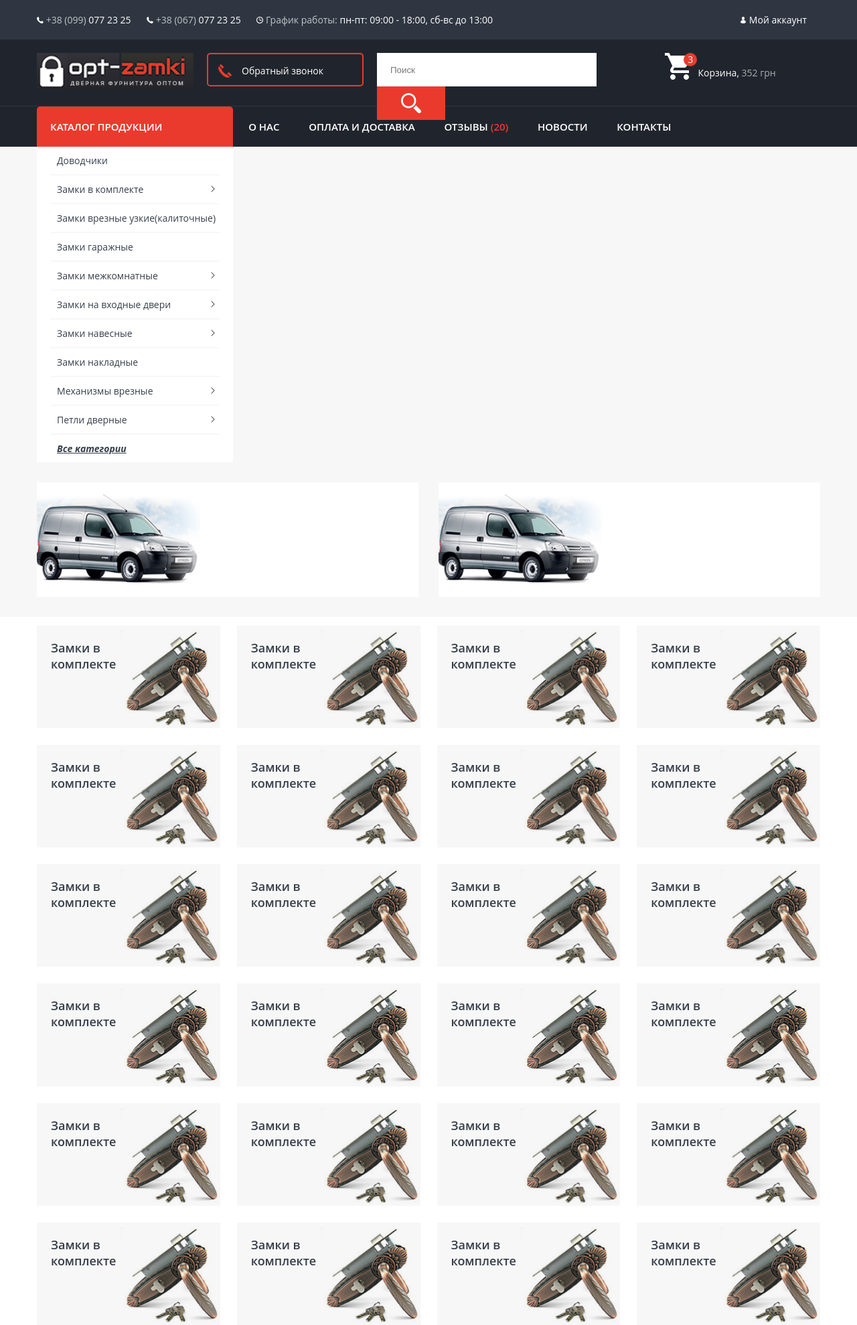
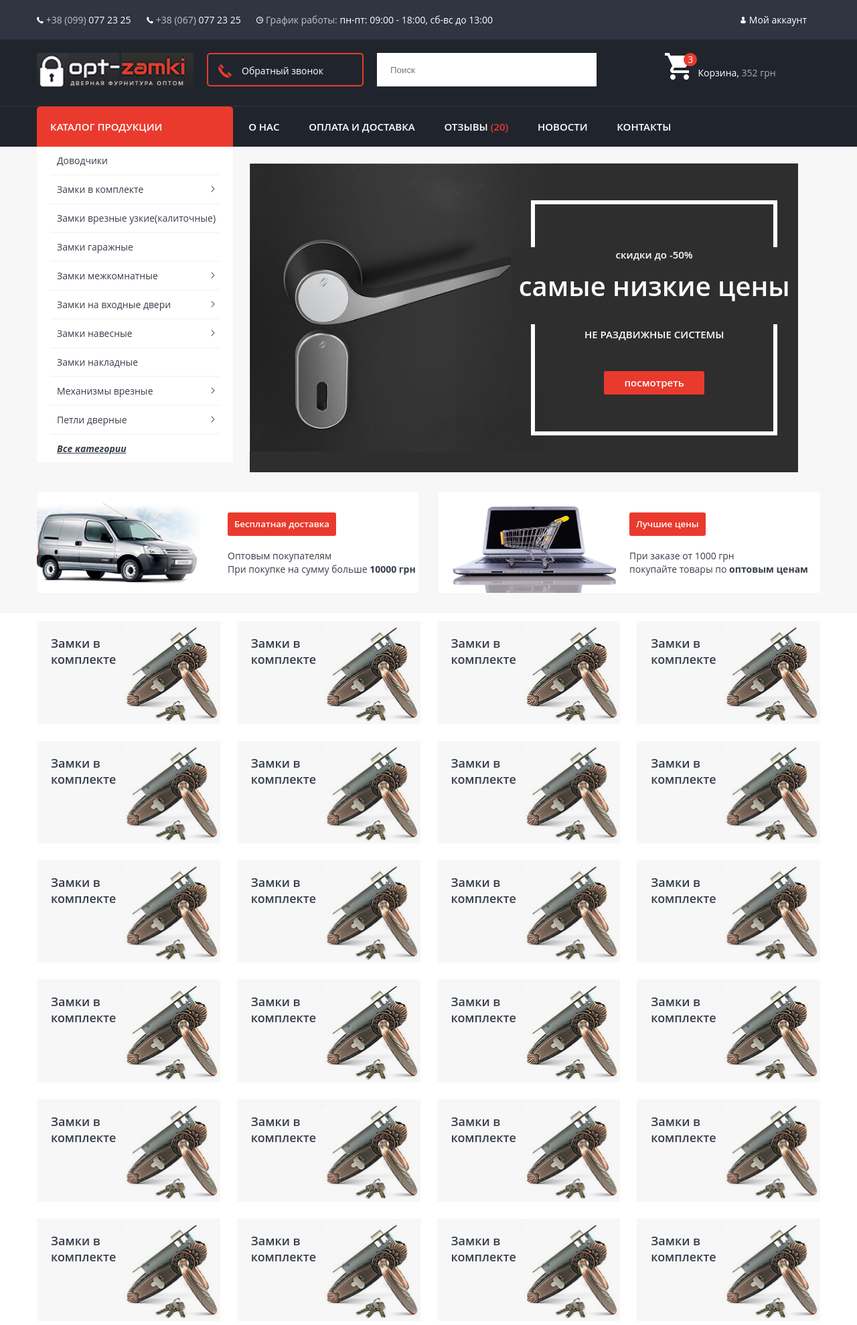
Before and after one commit to Kudesnitsa/locks, a PHP site: page / in a window 1280 px wide. Shown: the top 1978 px of the page at 67% size. Run offline with PHP 8.4, Linux system fonts and the light colour scheme; some web fonts are replaced.

Commit message:
add slider and two blocks under slider

```diff
--- a/index.html
+++ b/index.html
@@ -34,13 +34,13 @@
                 <img src="image/logo.png">
             </div>
             <div class="callback">
-                <a href="#" class="btn ">
+                <a href="#" class="ddbtn ">
                     <span>Обратный звонок</span>
                 </a>
             </div>
             <div class="search clearfix">
                 <input type="search" pattern="Поиск" placeholder="Поиск" class="search_input">
-                <a href="#" class="btn main_btn"> </a>
+                <a href="#" class="ddbtn main_ddbtn"> </a>
             </div>
             <div class="car">
                 <span class="count">3</span>
@@ -51,7 +51,7 @@
     <nav class="main_menu">
         <div class="wrap">
             <ul>
-            <li class="action"><a href="#" > каталог продукции</a></li>
+                <li class="action"><a href="#"> каталог продукции</a></li>
                 <li><a href="#"> о нас</a></li>
                 <li><a href="#"> оплата и доставка</a></li>
                 <li><a href="#"> Отзывы <span class="count">20</span></a></li>
@@ -83,27 +83,40 @@
                 <li class="have_sub_item"><a href="#">Петли дверные</a></li>
                 <li><a href="#"><b>Все категории</b></a></li>
             </ul>
-            <div class="main_slider">
+            <div class="main_slider clearfix">
+                <img src="image/main_slider.png" alt="lowest prices">
+                <div class="main_slider_txt">
+                    <span>скидки до -50%</span><br>
+                    <span class="over_text">самые низкие цены</span>
+                    <span class="sec_txt">не раздвижные системы</span>
+                    <button class="dbtn main_dbtn">посмотреть</button>
+                </div>
             </div>
         </div>
     </section>
     <section class="banners clearfix">
-        <div class="wrap ">
+        <div class="wrap">
             <div class="negative_box clearfix">
                 <div class="block_box">
-                    <div class="f_main banner">
+                    <div class="f_main banner clearfix">
                         <img src="image/baner1.png" alt="wholesale">
-                        <!--<button class="banner_btn">-->
-                        <!--Бесплатная доставка-->
-                        <!--</button>-->
-                        <span>
-
+                        <button class="dbtn main_dbtn">
+                            Бесплатная доставка
+                        </button>
+                        <span>Оптовым покупателям<br>
+                        При покупке на сумму больше <span class="txt_bold">10000 грн</span>
                         </span>
                     </div>
                 </div>
                 <div class="block_box">
-                    <div class="s_main banner">
-                        <img src="image/baner1.png" alt="best prices">
+                    <div class="s_main banner clearfix">
+                        <img src="image/baner2.png" alt="best prices">
+                        <button class="dbtn main_dbtn">
+                            Лучшие цены
+                        </button>
+                        <span>При заказе от 1000 грн<br>
+                        покупайте товары по <span class="txt_bold">оптовым ценам</span>
+                        </span>
                     </div>
                 </div>
             </div>
@@ -116,7 +129,7 @@
                     <div class="info">
                         <h4 class="title">Замки в
                             комплекте</h4>
-                    <a class="btn main_btn" href="#">посмотреть</a>
+                        <a class="dbtn main_dbtn" href="#">посмотреть</a>
                     </div>
                     <img src="image/cater2.png">
                 </div>
@@ -126,7 +139,7 @@
                     <div class="info">
                         <h4 class="title">Замки в
                             комплекте</h4>
-                        <a class="btn main_btn" href="#">посмотреть</a>
+                        <a class="dbtn main_dbtn" href="#">посмотреть</a>
                     </div>
                     <img src="image/cater2.png">
                 </div>
@@ -137,7 +150,7 @@
                     <div class="info">
                         <h4 class="title">Замки в
                             комплекте</h4>
-                        <a class="btn main_btn" href="#">посмотреть</a>
+                        <a class="dbtn main_dbtn" href="#">посмотреть</a>
                     </div>
                     <img src="image/cater2.png">
                 </div>
@@ -148,7 +161,7 @@
                     <div class="info">
                         <h4 class="title">Замки в
                             комплекте</h4>
-                        <a class="btn main_btn" href="#">посмотреть</a>
+                        <a class="dbtn main_dbtn" href="#">посмотреть</a>
                     </div>
                     <img src="image/cater2.png">
                 </div>
@@ -159,7 +172,7 @@
                     <div class="info">
                         <h4 class="title">Замки в
                             комплекте</h4>
-                        <a class="btn main_btn" href="#">посмотреть</a>
+                        <a class="dbtn main_dbtn" href="#">посмотреть</a>
                     </div>
                     <img src="image/cater2.png">
                 </div>
@@ -170,7 +183,7 @@
                     <div class="info">
                         <h4 class="title">Замки в
                             комплекте</h4>
-                        <a class="btn main_btn" href="#">посмотреть</a>
+                        <a class="dbtn main_dbtn" href="#">посмотреть</a>
                     </div>
                     <img src="image/cater2.png">
                 </div>
@@ -181,7 +194,7 @@
                     <div class="info">
                         <h4 class="title">Замки в
                             комплекте</h4>
-                        <a class="btn main_btn" href="#">посмотреть</a>
+                        <a class="dbtn main_dbtn" href="#">посмотреть</a>
                     </div>
                     <img src="image/cater2.png">
                 </div>
@@ -192,7 +205,7 @@
                     <div class="info">
                         <h4 class="title">Замки в
                             комплекте</h4>
-                        <a class="btn main_btn" href="#">посмотреть</a>
+                        <a class="dbtn main_dbtn" href="#">посмотреть</a>
                     </div>
                     <img src="image/cater2.png">
                 </div>
@@ -203,7 +216,7 @@
                     <div class="info">
                         <h4 class="title">Замки в
                             комплекте</h4>
-                        <a class="btn main_btn" href="#">посмотреть</a>
+                        <a class="dbtn main_dbtn" href="#">посмотреть</a>
                     </div>
                     <img src="image/cater2.png">
                 </div>
@@ -214,7 +227,7 @@
                     <div class="info">
                         <h4 class="title">Замки в
                             комплекте</h4>
-                        <a class="btn main_btn" href="#">посмотреть</a>
+                        <a class="dbtn main_dbtn" href="#">посмотреть</a>
                     </div>
                     <img src="image/cater2.png">
                 </div>
@@ -225,7 +238,7 @@
                     <div class="info">
                         <h4 class="title">Замки в
                             комплекте</h4>
-                        <a class="btn main_btn" href="#">посмотреть</a>
+                        <a class="dbtn main_dbtn" href="#">посмотреть</a>
                     </div>
                     <img src="image/cater2.png">
                 </div>
@@ -236,7 +249,7 @@
                     <div class="info">
                         <h4 class="title">Замки в
                             комплекте</h4>
-                        <a class="btn main_btn" href="#">посмотреть</a>
+                        <a class="dbtn main_dbtn" href="#">посмотреть</a>
                     </div>
                     <img src="image/cater2.png">
                 </div>
@@ -247,7 +260,7 @@
                     <div class="info">
                         <h4 class="title">Замки в
                             комплекте</h4>
-                        <a class="btn main_btn" href="#">посмотреть</a>
+                        <a class="dbtn main_dbtn" href="#">посмотреть</a>
                     </div>
                     <img src="image/cater2.png">
                 </div>
@@ -258,7 +271,7 @@
                     <div class="info">
                         <h4 class="title">Замки в
                             комплекте</h4>
-                        <a class="btn main_btn" href="#">посмотреть</a>
+                        <a class="dbtn main_dbtn" href="#">посмотреть</a>
                     </div>
                     <img src="image/cater2.png">
                 </div>
@@ -269,7 +282,7 @@
                     <div class="info">
                         <h4 class="title">Замки в
                             комплекте</h4>
-                        <a class="btn main_btn" href="#">посмотреть</a>
+                        <a class="dbtn main_dbtn" href="#">посмотреть</a>
                     </div>
                     <img src="image/cater2.png">
                 </div>
@@ -280,7 +293,7 @@
                     <div class="info">
                         <h4 class="title">Замки в
                             комплекте</h4>
-                        <a class="btn main_btn" href="#">посмотреть</a>
+                        <a class="dbtn main_dbtn" href="#">посмотреть</a>
                     </div>
                     <img src="image/cater2.png">
                 </div>
@@ -290,7 +303,7 @@
                     <div class="info">
                         <h4 class="title">Замки в
                             комплекте</h4>
-                        <a class="btn main_btn" href="#">посмотреть</a>
+                        <a class="dbtn main_dbtn" href="#">посмотреть</a>
                     </div>
                     <img src="image/cater2.png">
                 </div>
@@ -300,7 +313,7 @@
                     <div class="info">
                         <h4 class="title">Замки в
                             комплекте</h4>
-                        <a class="btn main_btn" href="#">посмотреть</a>
+                        <a class="dbtn main_dbtn" href="#">посмотреть</a>
                     </div>
                     <img src="image/cater2.png">
                 </div>
@@ -310,7 +323,7 @@
                     <div class="info">
                         <h4 class="title">Замки в
                             комплекте</h4>
-                        <a class="btn main_btn" href="#">посмотреть</a>
+                        <a class="dbtn main_dbtn" href="#">посмотреть</a>
                     </div>
                     <img src="image/cater2.png">
                 </div>
@@ -320,7 +333,7 @@
                     <div class="info">
                         <h4 class="title">Замки в
                             комплекте</h4>
-                        <a class="btn main_btn" href="#">посмотреть</a>
+                        <a class="dbtn main_dbtn" href="#">посмотреть</a>
                     </div>
                     <img src="image/cater2.png">
                 </div>
@@ -330,16 +343,7 @@
                     <div class="info">
                         <h4 class="title">Замки в
                             комплекте</h4>
-                        <a class="btn main_btn" href="#">посмотреть</a>
-                    </div>
-                    <img src="image/cater2.png">
-                </div>
-            </div><div class="item">
-            <div class="categ">
-                <div class="info">
-                    <h4 class="title">Замки в
-                        комплекте</h4>
-                    <a class="btn main_btn" href="#">посмотреть</a>
+                        <a class="dbtn main_dbtn" href="#">посмотреть</a>
                     </div>
                     <img src="image/cater2.png">
                 </div>
@@ -349,7 +353,7 @@
                     <div class="info">
                         <h4 class="title">Замки в
                             комплекте</h4>
-                        <a class="btn main_btn" href="#">посмотреть</a>
+                        <a class="dbtn main_dbtn" href="#">посмотреть</a>
                     </div>
                     <img src="image/cater2.png">
                 </div>
@@ -359,7 +363,17 @@
                     <div class="info">
                         <h4 class="title">Замки в
                             комплекте</h4>
-                        <a class="btn main_btn" href="#">посмотреть</a>
+                        <a class="dbtn main_dbtn" href="#">посмотреть</a>
+                    </div>
+                    <img src="image/cater2.png">
+                </div>
+            </div>
+            <div class="item">
+                <div class="categ">
+                    <div class="info">
+                        <h4 class="title">Замки в
+                            комплекте</h4>
+                        <a class="dbtn main_dbtn" href="#">посмотреть</a>
                     </div>
                     <img src="image/cater2.png">
                 </div>
@@ -367,7 +381,7 @@
 
 
         </div>
-        <a class="btn sub_btn" href="#">все категории</a>
+        <a class="dbtn sub_dbtn" href="#">все категории</a>
 
     </section>
     <section style="height: 500px;">
--- a/js/main.js
+++ b/js/main.js
@@ -3,7 +3,7 @@
     jQuery('.icon_nav').on('click', function () {
         jQuery('.menu_mob').toggleClass('mob');
     });
-    jQuery('.select.date .sub_btn').click(function () {
+    jQuery('.select.date .sub_dbtn').click(function () {
         var chosen = jQuery('.select.date .chosen');
         chosen.html(jQuery(this).html());
         jQuery(this).html(chosen.html());
@@ -11,7 +11,7 @@
 
 
 
-    jQuery('.select.infar .sub_btn').click(function () {
+    jQuery('.select.infar .sub_dbtn').click(function () {
         var chosen = jQuery('.select.infar .chosen');
         chosen.html(jQuery(this).html());
         jQuery(this).html(chosen.html());
--- a/style/main.css
+++ b/style/main.css
@@ -40,17 +40,17 @@
 button:focus {
   outline: none;
 }
-.btn {
+.dbtn {
   display: inline-block;
   height: 35px;
   line-height: 35px;
 }
-.btn.main_btn {
+.dbtn.main_dbtn {
   background: #ea3a2d;
   color: white;
   padding: 0 10px;
 }
-.btn.sub_btn {
+.dbtn.sub_dbtn {
   border: 2px solid #ea3a2d;
   color: #ea3a2d;
   background: transparent;
@@ -174,15 +174,15 @@
   float: left;
   border: none;
 }
-.search .btn {
+.search .dbtn {
   width: 20%;
   float: left;
   height: 100%;
 }
-.search .main_btn {
+.search .main_dbtn {
   position: relative;
 }
-.search .main_btn:after {
+.search .main_dbtn:after {
   content: "";
   width: 30px;
   height: 30px;
@@ -286,10 +286,65 @@
   -webkit-box-sizing: border-box;
           box-sizing: border-box;
   float: left;
-  background-color: white;
+  background: url("");
   display: inline-block;
   margin-top: 25px;
   margin-left: 25px;
+  background: #2e2e2e;
+}
+.main_slider img {
+  width: 55%;
+  max-height: 445px;
+  float: left;
+}
+.main_slider_txt {
+  border: 6px solid white;
+  width: 45%;
+  float: left;
+  margin: 55px auto;
+  margin-left: -30px;
+  display: block;
+  padding: 65px 50px 45px;
+  -webkit-box-sizing: border-box;
+          box-sizing: border-box;
+}
+.main_slider_txt span {
+  font-family: "Open Sans", sans-serif;
+  font-weight: 600;
+  font-style: normal;
+  color: white;
+  display: block;
+  text-align: center;
+}
+.main_slider_txt span:first-child {
+  font-size: 15px;
+  z-index: 3;
+}
+.main_slider_txt .sec_txt {
+  padding: 5px;
+  font-size: 15px;
+  text-transform: uppercase;
+}
+.main_slider_txt .over_text {
+  font-family: "Open Sans", sans-serif;
+  font-weight: 600;
+  font-style: normal;
+  font-size: 40px;
+  background: #2e2e2e;
+  padding: 30px 0;
+  margin: -40px -85px 0;
+  z-index: -1;
+}
+.main_slider_txt button {
+  font-family: "Open Sans", sans-serif;
+  font-weight: 600;
+  font-style: normal;
+  width: 150px;
+  display: table;
+  font-size: 15px;
+  border: none;
+  margin: 40px auto 10px;
+  border-radius: 3px;
 }
 .main_left_menu li {
   border-bottom: 2px solid #f7f7f7;
@@ -362,14 +417,31 @@
 }
 .banner img {
   width: 50%;
+  max-height: 150px;
+  float: left;
 }
-.banner_btn {
-  display: inline-block;
-  background-color: #ea3a2d;
+.banners button {
+  font-family: "Open Sans", sans-serif;
+  font-weight: 600;
+  font-style: normal;
   border: none;
+  float: left;
+  margin: 30px 0 20px;
   border-radius: 3px;
-  padding: 10px;
-  color: white;
+}
+.banner > span {
+  font-family: "Open Sans", sans-serif;
+  font-size: 14px;
+  color: #373e4a;
+  font-weight: 400;
+  font-style: normal;
+  float: left;
+  line-height: 20px;
+}
+.txt_bold {
+  font-family: "Open Sans", sans-serif;
+  font-weight: 700;
+  font-style: normal;
 }
 /*categories_block *****************************/
 .categories {
@@ -396,11 +468,11 @@
   display: block;
   width: 100%;
 }
-.categories .categ .btn {
+.categories .categ .dbtn {
   visibility: hidden;
   opacity: 0;
 }
-.categories .categ:hover .btn {
+.categories .categ:hover .dbtn {
   visibility: visible;
   opacity: 1;
   -webkit-transition: 0.3s  ease;
--- a/style/main.less
+++ b/style/main.less
@@ -76,19 +76,19 @@
   outline: none;
 }
 
-.btn {
+.dbtn {
   display: inline-block;
   height: 35px;
   line-height: 35px;
 }
 
-.btn.main_btn {
+.dbtn.main_dbtn {
   background: @subColor;
   color: white;
   padding: 0 10px;
 }
 
-.btn.sub_btn {
+.dbtn.sub_dbtn {
   border: 2px solid @subColor;
   color:@subColor ;
   background: transparent;
@@ -235,17 +235,17 @@
   border: none;
 }
 
-.search .btn {
+.search .dbtn {
   width: 20%;
   float: left;
   height: 100%;
 }
 
-.search .main_btn {
+.search .main_dbtn {
   position: relative;
 }
 
-.search .main_btn:after {
+.search .main_dbtn:after {
   content: "";
   width: 30px;
   height: 30px;
@@ -357,11 +357,66 @@
   width: 70%;
   box-sizing: border-box;
   float: left;
-  background-color: white;
+  background: url("");
   display: inline-block;
   margin-top: 25px;
   margin-left: 25px;
+  background: #2e2e2e;
+}
 
+.main_slider img {
+  width: 55%;
+  max-height: 445px;
+  float: left;
+}
+
+.main_slider_txt {
+  border: 6px solid white;
+  width: 45%;
+  float: left;
+  margin: 55px auto;
+  margin-left: -30px;
+  display: block;
+  padding: 65px 50px 45px;
+  box-sizing: border-box;
+}
+
+.main_slider_txt span {
+  .ff-OS-semibold();
+  color: white;
+  display: block;
+  text-align: center;
+}
+
+.main_slider_txt span:first-child {
+  font-size: 15px;
+  z-index: 3;
+}
+
+.main_slider_txt .sec_txt {
+  padding: 5px;
+  font-size: 15px;
+  text-transform: uppercase;
+}
+
+.main_slider_txt .over_text {
+  .ff-OS-semibold();
+  font-size: 40px;
+  //position: absolute;
+  background: #2e2e2e;
+  padding: 30px 0;
+  margin: -40px -85px 0;
+  z-index: -1;
+}
+
+.main_slider_txt button {
+  .ff-OS-semibold();
+  width: 150px;
+  display: table;
+  font-size: 15px;
+  border: none;
+  margin: 40px auto 10px;
+  border-radius: 3px;
 }
 
 .main_left_menu li {
@@ -444,16 +499,28 @@
 
 .banner img {
   width: 50%;
+  max-height: 150px;//todo забрати після отримання фото
+  float: left;
 }
 
-.banner_btn {
-  display: inline-block;
-  background-color: @subColor;
+.banners button {
+  .ff-OS-semibold();
   border: none;
+  float: left;
+  margin: 30px 0 20px;
   border-radius: 3px;
-  padding: 10px;
-  color: white;
 }
+
+.banner > span {
+  .ff();
+  float: left;
+  line-height: 20px;
+}
+
+.txt_bold {
+  .ff-OS-bold();
+}
+
 /*categories_block *****************************/
 .categories{
   margin: 0 -12.5px;
@@ -480,11 +547,11 @@
   width: 100%;
 }
 
-.categories .categ .btn{
+.categories .categ .dbtn{
   visibility: hidden;
   opacity: 0;
 }
-.categories .categ:hover .btn{
+.categories .categ:hover .dbtn{
   visibility: visible;
   opacity: 1;
   transition: 0.3s  ease;
```
Also changed, not shown: image/baner2.png (added), image/main_slider.png (added), 2 other files. Lines whose indentation alone changed are shown as unchanged.
